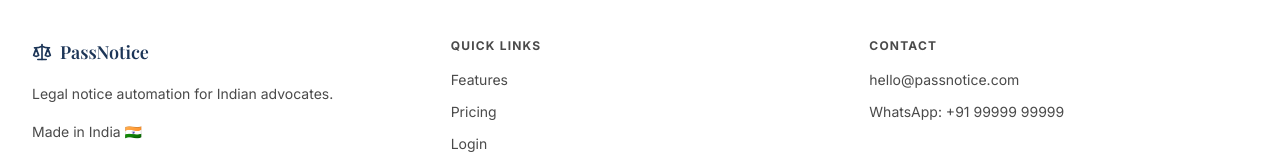
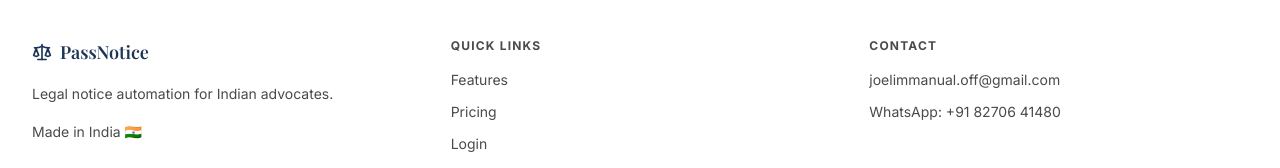
Before and after one commit to Joel-stoic/passnotices, a Next.js app in the folder frontend/: page / in a window 1280 px wide. Shown: the part 3394-3562 px from the top of the page. Built offline with nearby package versions, Linux system fonts and the light colour scheme; a web font is replaced by a local one.

Commit message:
Prepare backend for deployment

```diff
--- a/frontend/components/footer.tsx
+++ b/frontend/components/footer.tsx
@@ -46,11 +46,11 @@
           {/* Contact */}
           <div className="flex flex-col space-y-3">
             <p className="text-xs font-bold uppercase tracking-widest text-secondary mb-1">Contact</p>
-            <a href="mailto:hello@passnotice.com" className="text-sm text-secondary hover:text-foreground transition-colors duration-150">
-              hello@passnotice.com
+            <a href="mailto:joelimmanual.off@gmail.com" className="text-sm text-secondary hover:text-foreground transition-colors duration-150">
+              joelimmanual.off@gmail.com
             </a>
-            <a href="https://wa.me/919999999999" className="text-sm text-secondary hover:text-foreground transition-colors duration-150">
-              WhatsApp: +91 99999 99999
+            <a href="https://wa.me/918270641480" className="text-sm text-secondary hover:text-foreground transition-colors duration-150">
+              WhatsApp: +91 82706 41480
             </a>
           </div>
 
```
